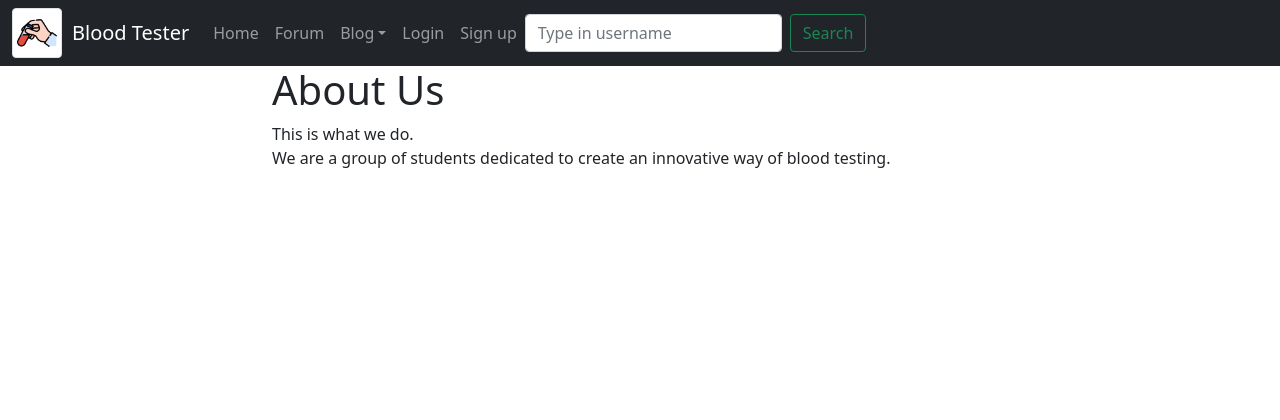
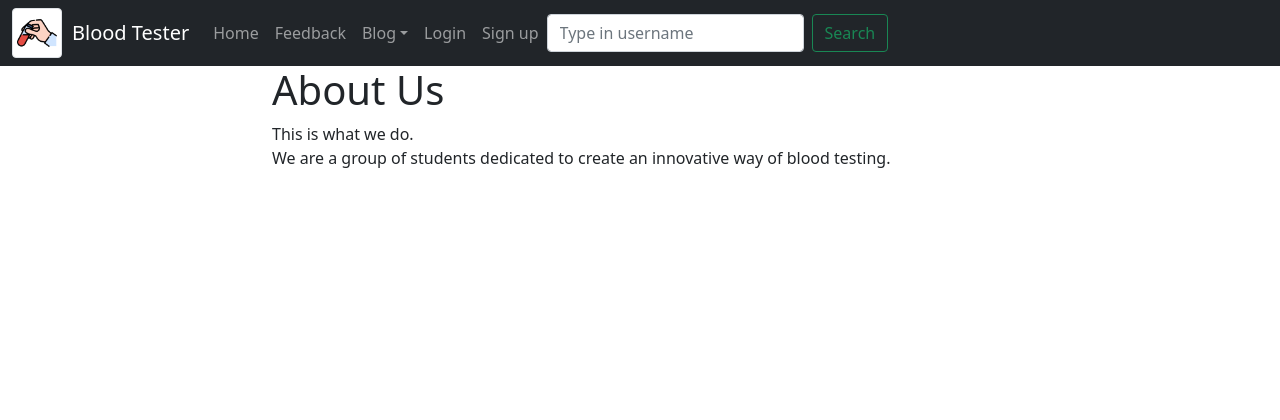
Before and after one commit to badrulmustaffa/CapstoneBloodDiscrimination, a Flask app: page /blog/about in a window 1280 px wide. Shown: the top 420 px of the page. Run offline with Flask 2, Linux system fonts and the light colour scheme; parts of the project's set-up code (start-up, migrations or seed data) failed here and were passed over; some libraries are stand-ins or nearby versions.

Commit message:
By Badrul

```diff
--- a/my_app/templates/nav_bar.html
+++ b/my_app/templates/nav_bar.html
@@ -14,7 +14,7 @@
                     <a class="nav-link" href="{{ url_for("main_bp.index") }}">Home</a>
                 </li>
                 <li class="nav-item">
-                    <a class="nav-link" href="{{ url_for("feedback_bp.post") }}">Forum</a>
+                    <a class="nav-link" href="{{ url_for("feedback_bp.post") }}">Feedback</a>
                 </li>
                 <li class="nav-item dropdown">
                     <a class="nav-link dropdown-toggle" href="#" id="navbarDropdown" role="button"
```
